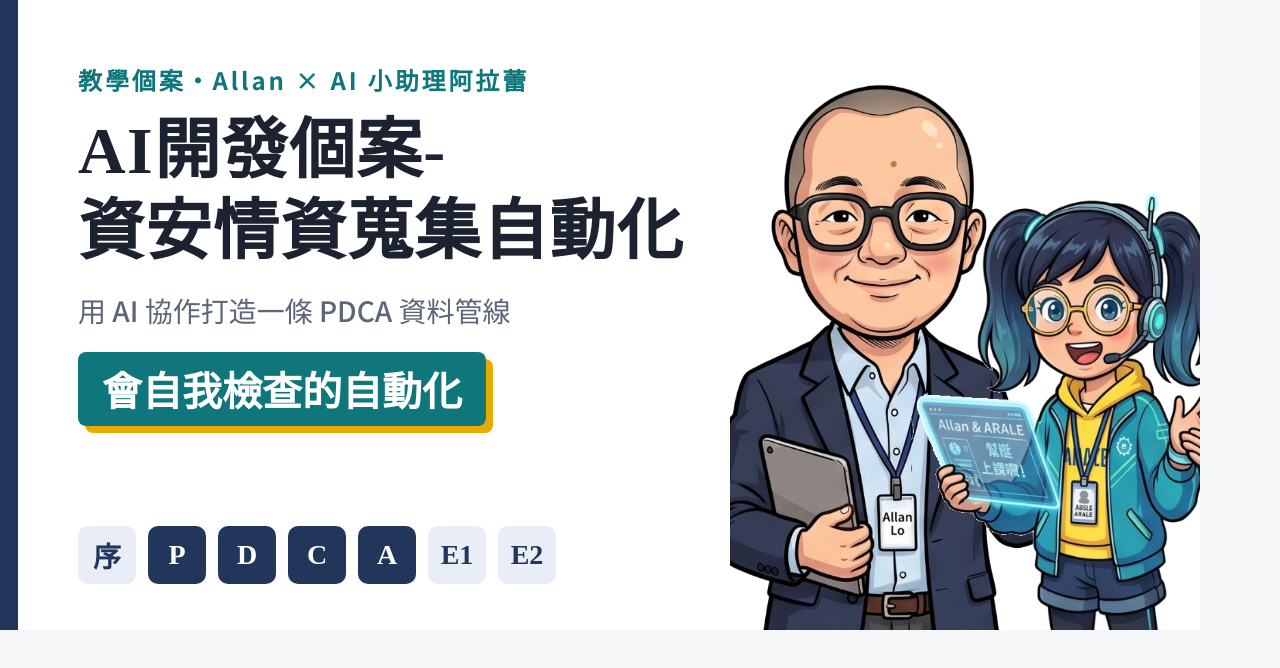
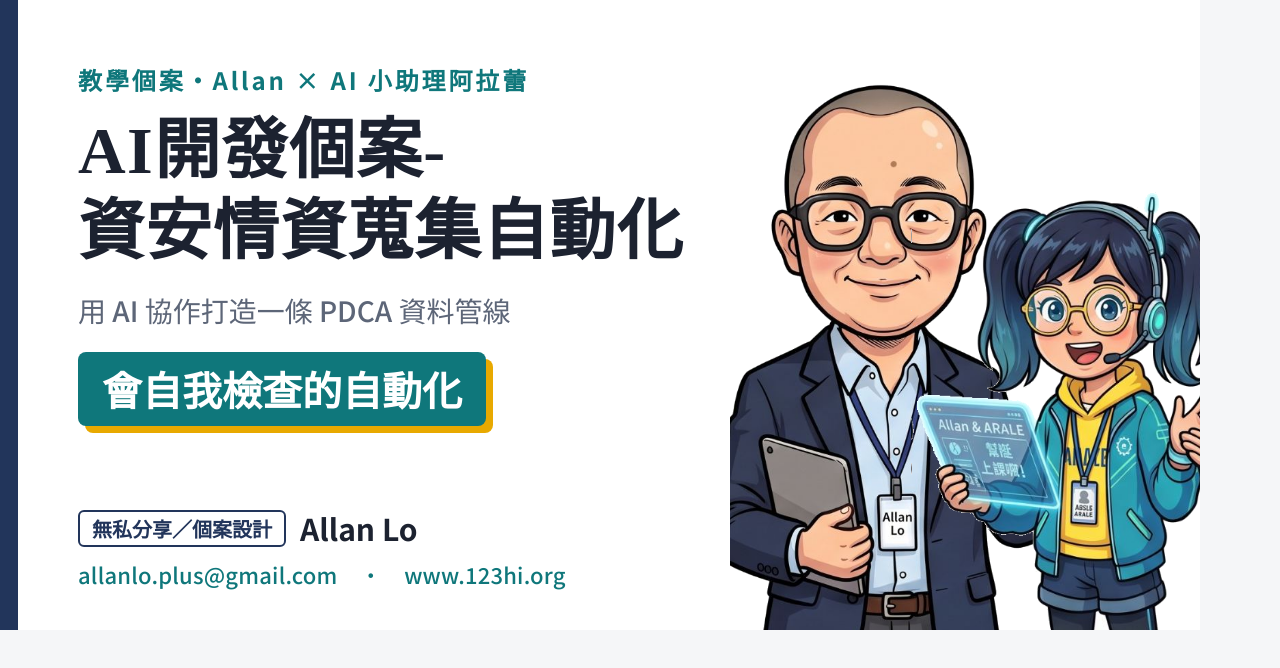
Before and after one commit to allanloplus/intelligence, a plain HTML site: page docs/teaching/web/og/card.html in a window 1280 px wide. Drawn offline with Linux system fonts and the light colour scheme.

Commit message:
Add author credit to the share card
Co-Authored-By: Claude Opus 5.5 <noreply@anthropic.com>
Claude-Session: https://claude.ai/code/session_01C7NPA9Dx8JzUvtJLURSzXs

```diff
--- a/docs/teaching/web/og/card.html
+++ b/docs/teaching/web/og/card.html
@@ -17,6 +17,11 @@ h1{font-family:"Noto Serif TC",serif;font-weight:900;font-size:66px;line-height:
 .who img{position:absolute;bottom:-10px}
 .al{left:-40px;height:560px}
 .ar{right:-30px;height:450px}
+.credit{position:absolute;left:78px;bottom:40px}
+.credit .l1{display:flex;align-items:center;gap:14px}
+.credit .cl{font-size:20px;font-weight:700;color:#22355b;border:2px solid #22355b;border-radius:6px;padding:2px 12px}
+.credit b{font-size:30px;font-weight:700;color:#1c2230}
+.credit .l2{margin-top:8px;font-size:22px;color:#0f777b;font-weight:500;letter-spacing:.01em}
 .tag{position:absolute;right:28px;top:30px;font-size:20px;color:#5d6678;font-weight:700}
 </style></head><body>
 <div class="card">
@@ -30,6 +35,6 @@ h1{font-family:"Noto Serif TC",serif;font-weight:900;font-size:66px;line-height:
     <img class="al" src="allan.png" alt="">
     <img class="ar" src="arale.png" alt="">
   </div>
-  <div class="steps"><b>序</b><b class="on">P</b><b class="on">D</b><b class="on">C</b><b class="on">A</b><b>E1</b><b>E2</b></div>
+  <div class="credit"><div class="l1"><span class="cl">無私分享／個案設計</span><b>Allan Lo</b></div><div class="l2">allanlo.plus@gmail.com　・　www.123hi.org</div></div>
 </div>
 </body></html>
```
Also changed, not shown: docs/teaching/web/template.html (+3 -3 lines), site/teaching/index.html (+3 -3 lines), site/teaching/og.jpg.
